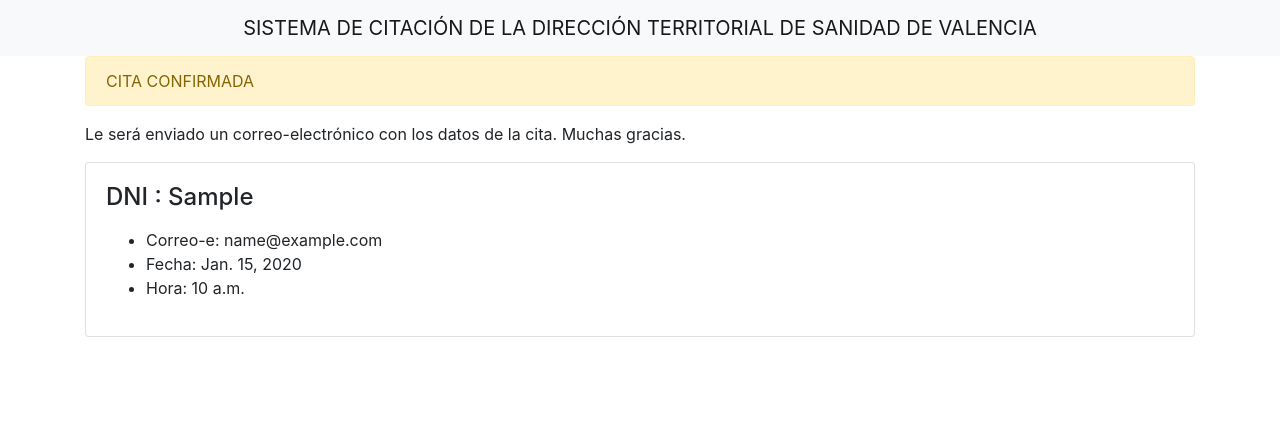
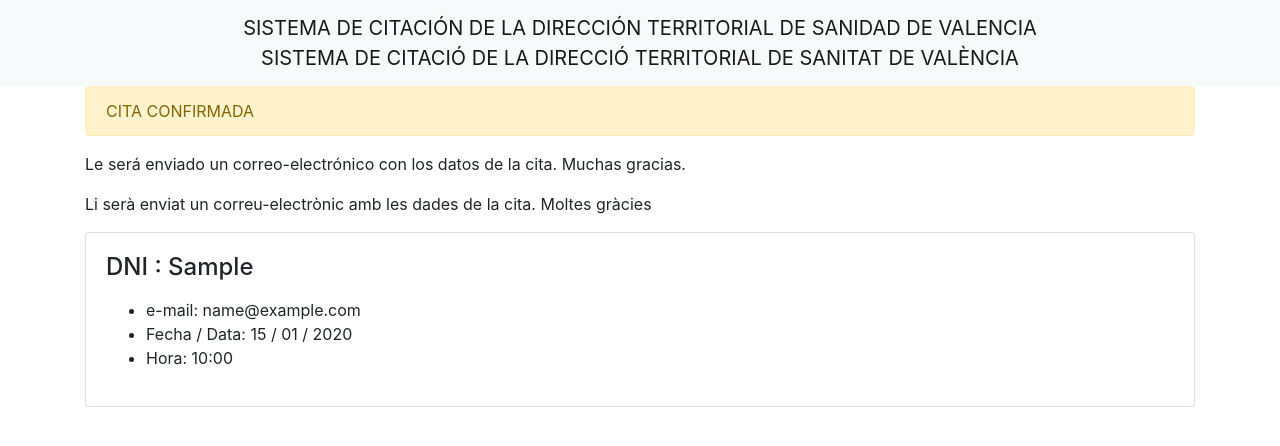
Before and after one commit to afoone/qsystemwebsite, a Django app: page /appointment/1/ in a window 1280 px wide. Shown: the top 446 px of the page. Run offline with Django 3.2, Linux system fonts and the light colour scheme; tables that the repository leaves empty hold one stand-in row (values such as "Sample post"); some libraries are stand-ins or nearby versions.

Commit message:
001 002 004

```diff
--- a/calendario/models.py
+++ b/calendario/models.py
@@ -54,3 +54,6 @@ class CalendarConfig(models.Model):
     service = models.ForeignKey(citas_models.Service, on_delete=models.CASCADE)
     slotSize = models.IntegerField(verbose_name="Tamaño del hueco en minutos", default=15)
     appointmentsPerSlot = models.IntegerField(verbose_name="Máximo número de citas por tramo",  default=1)
+
+    def __str__(self):
+        return  str(self.service) + " cada " + str(self.slotSize) + " minutos, "+ str(self.appointmentsPerSlot) + " citas por hueco"
--- a/citas/templates/citas/appointment_detail.html
+++ b/citas/templates/citas/appointment_detail.html
@@ -5,6 +5,7 @@
 <div class="container">
 <div class="alert alert-warning" role="alert">CITA CONFIRMADA</div>
 <p>Le será enviado un correo-electrónico con los datos de la cita. Muchas gracias.</p>
+<p>Li serà enviat un correu-electrònic amb les dades de la cita. Moltes gràcies</p>
 
 
 <div class="card" style="width: 100%%;    margin-top: 1em;">
@@ -12,9 +13,9 @@
     <h4 class="card-title">DNI : {{ object.dni }}</h4>
     <p class="card-text">
     <ul>
-        <li>Correo-e: {{ object.email }}</li>
-        <li>Fecha: {{ object.fecha|date }}</li>
-        <li>Hora: {{ object.hora|time }}</li>
+        <li>e-mail: {{ object.email }}</li>
+        <li>Fecha / Data: {{ object.fecha | date:"d / m / Y"}}</li>
+        <li>Hora: {{ object.hora|time:"H:i" }}</li>
         </ul>
     </p>
   </div>
--- a/citas/templates/citas/service_list.html
+++ b/citas/templates/citas/service_list.html
@@ -3,7 +3,7 @@
 {% block content %}
 
 <div class="container">
-<h1 class="h1">Servicios disponibles</h1>
+<h2 class="h2" style="text-align: center">Servicios disponibles / Servicis disponibles</h1>
 <ul>
 {% for service in object_list %}
 
--- a/core/templates/core/base.html
+++ b/core/templates/core/base.html
@@ -16,7 +16,9 @@
 </head>
 <body>
 <nav class="navbar navbar-expand-lg navbar-light bg-light mx-auto">
-  <a class="navbar-brand mx-auto" href="#">SISTEMA DE CITACIÓN DE LA DIRECCIÓN TERRITORIAL DE SANIDAD DE VALENCIA</a>
+  <a class="navbar-brand mx-auto" href="#" style="text-align: center">SISTEMA DE CITACIÓN DE LA DIRECCIÓN TERRITORIAL DE SANIDAD DE VALENCIA
+  <br/>SISTEMA DE CITACIÓ DE LA DIRECCIÓ TERRITORIAL DE SANITAT DE VALÈNCIA
+  </a>
 
 
 </nav>
```
Also changed, not shown: todo.md (added, +13 -0 lines).
